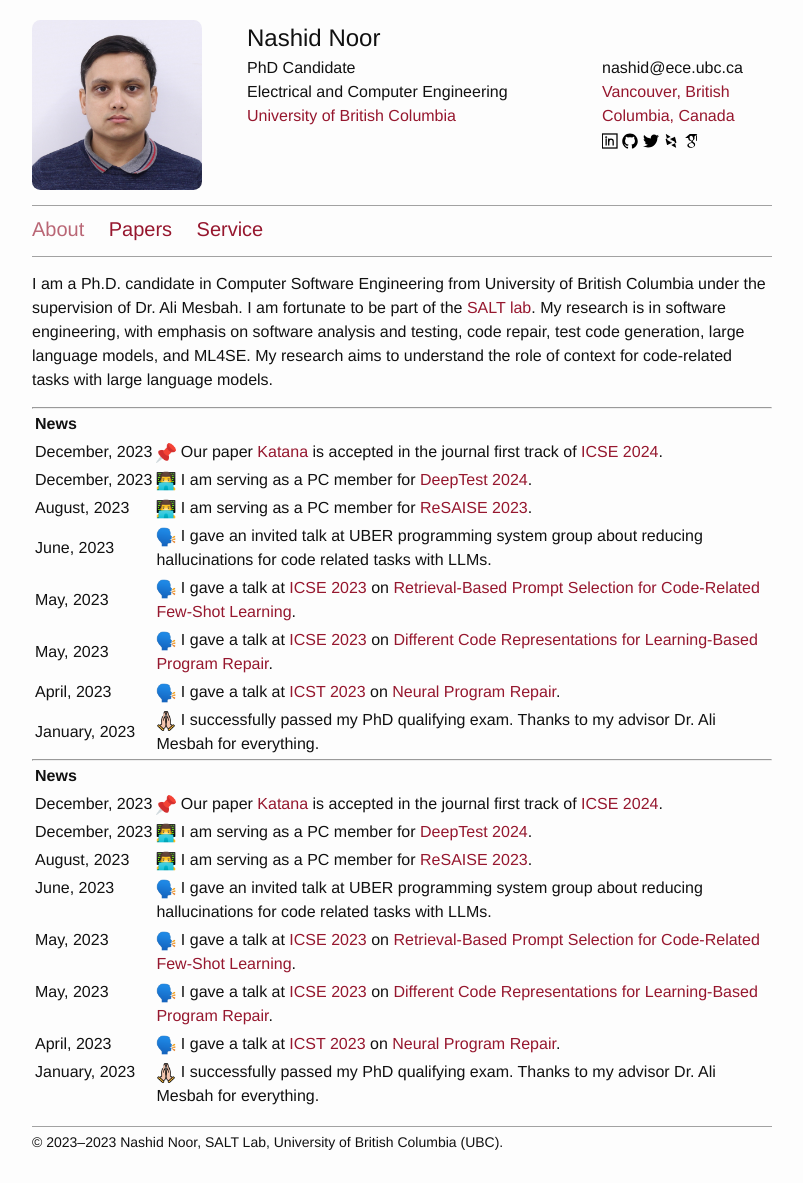
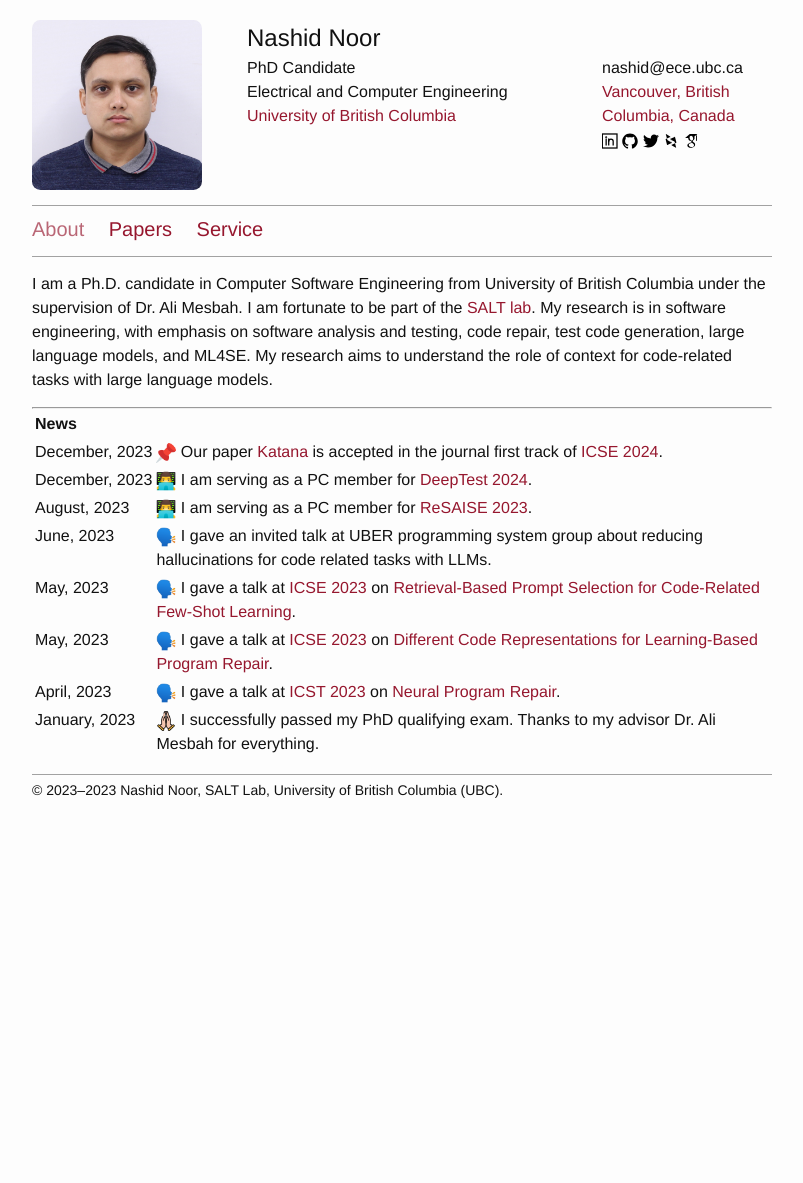
Before and after one commit to nashid/nashid.github.io, a Jekyll site: the page built from index.md, in a window 1280 px wide. Shown: the whole page, without its empty margins (238-1041 px from the left). Built offline with Jekyll 4.4.1, drawn with Linux system fonts in a browser that asks for light colours; after the commit the page ends 900 px from its top, so only the background shows below that.

Commit message:
try to fix formatting

```diff
--- a/index.md
+++ b/index.md
@@ -11,20 +11,6 @@ My research is in software engineering, with emphasis on software analysis and t
 My research aims to understand the role of context for code-related tasks with large language models.
 
 ---
-
-| **News**             | &nbsp;                                                                                                                                                                                                                                                                              |
-|:---------------------|:------------------------------------------------------------------------------------------------------------------------------------------------------------------------------------------------------------------------------------------------------------------------------------|
-| December,&nbsp;2023  | <img src="./resources/images/icon-pin.png" width="20" height="20"> Our paper [Katana](https://nashid.github.io/resources/papers/katana-tosem23.pdf) is accepted in the journal first track of [ICSE 2024](https://conf.researchr.org/home/icse-2024).                               |
-| December,&nbsp;2023  | <img src="./resources/images/icon-paper-review.png" width="20" height="20"> I am serving as a PC member for [DeepTest 2024](https://conf.researchr.org/home/icse-2024/deeptest-2024).                                                                                               |
-| August,&nbsp;2023    | <img src="./resources/images/icon-paper-review.png" width="20" height="20"> I am serving as a PC member for [ReSAISE 2023](https://resaise.github.io/2023/committee.html).                                                                                                          |
-| June,&nbsp;2023      | <img src="./resources/images/icon-talk.png" width="20" height="20"> I gave an invited talk at UBER programming system group about reducing hallucinations for code related tasks with LLMs.                                                                                         |
-| May,&nbsp;2023       | <img src="./resources/images/icon-talk.png" width="20" height="20"> I gave a talk at [ICSE 2023](https://conf.researchr.org/home/icse-2023) on [Retrieval-Based Prompt Selection for Code-Related Few-Shot Learning](https://nashid.github.io/resources/papers/cedar-icse23.pdf).   |
-| May,&nbsp;2023       | <img src="./resources/images/icon-talk.png" width="20" height="20"> I gave a talk at [ICSE 2023](https://conf.researchr.org/home/icse-2023) on [Different Code Representations for Learning-Based Program Repair](https://nashid.github.io/resources/papers/reptory-emse22.pdf).    |
-| April,&nbsp;2023     | <img src="./resources/images/icon-talk.png" width="20" height="20"> I gave a talk at [ICST 2023](https://conf.researchr.org/home/icst-2023) on [Neural Program Repair](https://nashid.github.io/resources/papers/glance-icst23.pdf).                                                |
-| January,&nbsp;2023   | <img src="./resources/images/icon-pray.png" width="20" height="20"> I successfully passed my PhD qualifying exam. Thanks to my advisor Dr. Ali Mesbah for everything.                                                                                                               |
-
----
-
 <table>
   <tr>
     <th style="vertical-align: top; text-align: left;">News</th>
```
